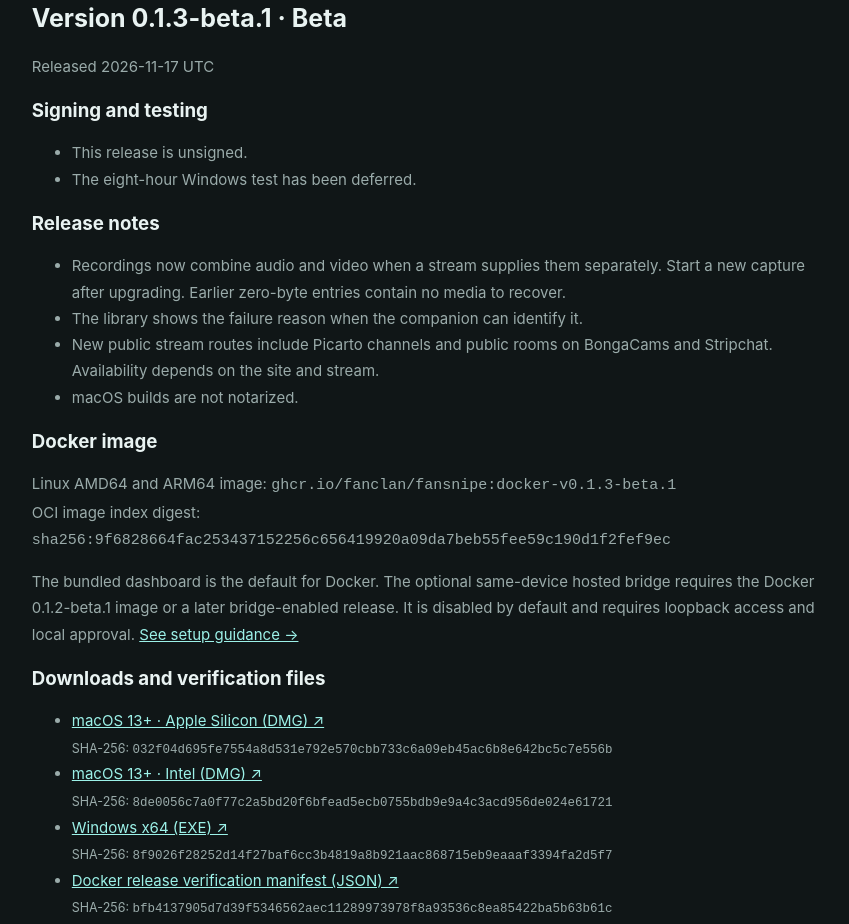
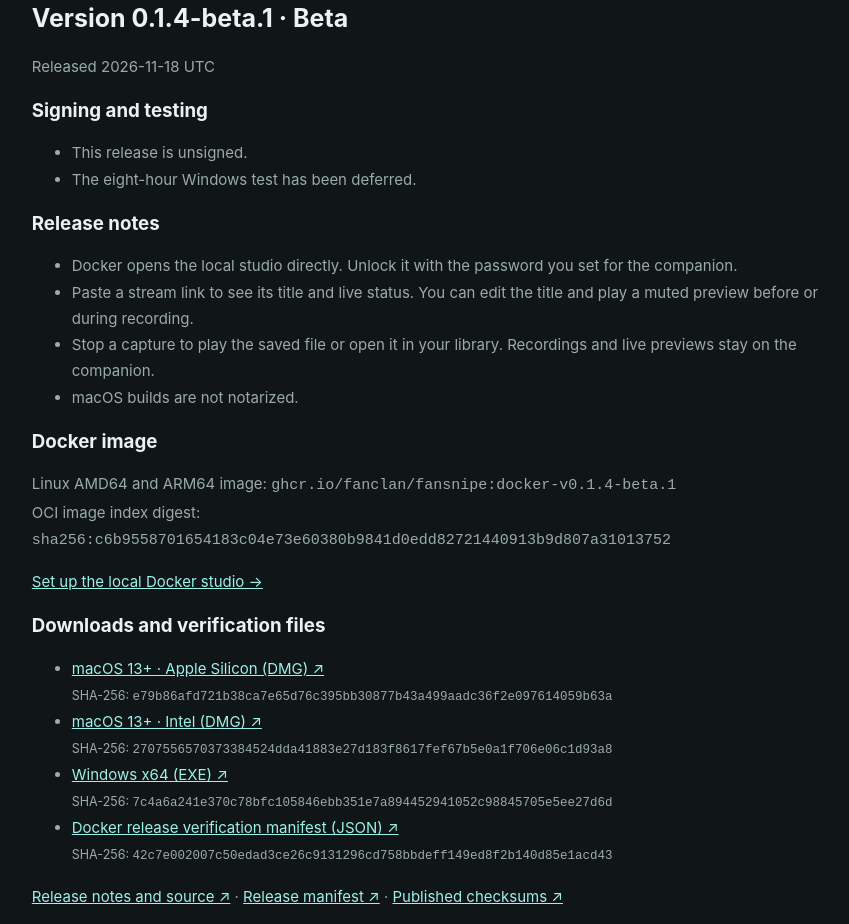
Before and after one commit to Fanclan/FanSnipe-Portal, an Astro site: page /downloads in a window 1280 px wide. Shown: the part 476-1400 px from the top of the page, without its empty margins (45-894 px from the left). Built offline with nearby package versions, Linux system fonts and the light colour scheme; Astro itself is replaced by a stand-in of ours.

Commit message:
Publish verified FanSnipe local studio downloads (#12)
* Publish verified local studio downloads and Docker image

* Use the verified Ubuntu mirror for portal media checks

* Test the portal in a pinned browser runner with verified FFmpeg

---------

Co-authored-by: zerodayprime <348941360+zerodayprime@users.noreply.github.com>

```diff
--- a/src/data/releases.json
+++ b/src/data/releases.json
@@ -1,5 +1,48 @@
 {
   "releases": [
+    {
+      "version": "0.1.4-beta.1",
+      "date": "2026-11-18",
+      "verified": true,
+      "stage": "beta",
+      "signingStatus": "unsigned",
+      "windowsEightHourSoak": "deferred",
+      "notes": [
+        "Docker opens the local studio directly. Unlock it with the password you set for the companion.",
+        "Paste a stream link to see its title and live status. You can edit the title and play a muted preview before or during recording.",
+        "Stop a capture to play the saved file or open it in your library. Recordings and live previews stay on the companion.",
+        "macOS builds are not notarized."
+      ],
+      "artifacts": [
+        {
+          "label": "macOS 13+ \u00b7 Apple Silicon (DMG)",
+          "url": "https://github.com/Fanclan/FanSnipe-Companion/releases/download/desktop-v0.1.4-beta.1/FanSnipe-0.1.4-arm64.dmg",
+          "sha256": "e79b86afd721b38ca7e65d76c395bb30877b43a499aadc36f2e097614059b63a"
+        },
+        {
+          "label": "macOS 13+ \u00b7 Intel (DMG)",
+          "url": "https://github.com/Fanclan/FanSnipe-Companion/releases/download/desktop-v0.1.4-beta.1/FanSnipe-0.1.4.dmg",
+          "sha256": "2707556570373384524dda41883e27d183f8617fef67b5e0a1f706e06c1d93a8"
+        },
+        {
+          "label": "Windows x64 (EXE)",
+          "url": "https://github.com/Fanclan/FanSnipe-Companion/releases/download/desktop-v0.1.4-beta.1/FanSnipe.Setup.0.1.4.exe",
+          "sha256": "7c4a6a241e370c78bfc105846ebb351e7a894452941052c98845705e5ee27d6d"
+        },
+        {
+          "label": "Docker release verification manifest (JSON)",
+          "url": "https://github.com/Fanclan/FanSnipe-Companion/releases/download/docker-v0.1.4-beta.1/release-manifest.json",
+          "sha256": "42c7e002007c50edad3ce26c9131296cd758bbdeff149ed8f2b140d85e1acd43"
+        }
+      ],
+      "releaseUrl": "https://github.com/Fanclan/FanSnipe-Companion/releases/tag/desktop-v0.1.4-beta.1",
+      "verificationUrl": "https://github.com/Fanclan/FanSnipe-Companion/releases/download/desktop-v0.1.4-beta.1/release-manifest.json",
+      "checksumsUrl": "https://github.com/Fanclan/FanSnipe-Companion/releases/download/desktop-v0.1.4-beta.1/SHA256SUMS.txt",
+      "container": {
+        "reference": "ghcr.io/fanclan/fansnipe:docker-v0.1.4-beta.1",
+        "digest": "sha256:c6b9558701654183c04e73e60380b9841d0edd82721440913b9d807a31013752"
+      }
+    },
     {
       "version": "0.1.3-beta.1",
       "date": "2026-11-17",
--- a/src/pages/downloads.astro
+++ b/src/pages/downloads.astro
@@ -12,7 +12,7 @@ import { releases, releaseStatus } from '../lib/releases';
         <h2>Version {release.version} · {release.stage === 'beta' ? 'Beta' : 'Stable'}</h2><p>Released {release.date} UTC</p>
         {releaseStatus(release).length>0 && <><h3>Signing and testing</h3><ul>{releaseStatus(release).map(status=><li>{status}</li>)}</ul></>}
         {release.notes.length>0 && <><h3>Release notes</h3><ul>{release.notes.map(note=><li>{note}</li>)}</ul></>}
-        {release.container && <><h3>Docker image</h3><p>Linux AMD64 and ARM64 image: <code class="checksum">{release.container.reference}</code><br/>OCI image index digest: <code class="checksum">{release.container.digest}</code></p><p>The bundled dashboard is the default for Docker. The optional same-device hosted bridge requires the Docker 0.1.2-beta.1 image or a later bridge-enabled release. It is disabled by default and requires loopback access and local approval. <a href="/docs/">See setup guidance →</a></p></>}
+        {release.container && <><h3>Docker image</h3><p>Linux AMD64 and ARM64 image: <code class="checksum">{release.container.reference}</code><br/>OCI image index digest: <code class="checksum">{release.container.digest}</code></p><p><a href="/docs/#docker-setup">Set up the local Docker studio →</a></p></>}
         <h3>Downloads and verification files</h3><ul>{release.artifacts.map(artifact=><li><a href={artifact.url}>{artifact.label} ↗</a><br/><small>SHA-256: <code class="checksum">{artifact.sha256}</code></small></li>)}</ul>
         <p>{release.releaseUrl && <a href={release.releaseUrl}>Release notes and source ↗</a>}{release.verificationUrl && <> · <a href={release.verificationUrl}>Release manifest ↗</a></>}{release.checksumsUrl && <> · <a href={release.checksumsUrl}>Published checksums ↗</a></>}</p>
       </section>)}
```
Also changed, not shown: tests/e2e/portal.spec.ts (+39 -0 lines), .github/workflows/ci.yml.
